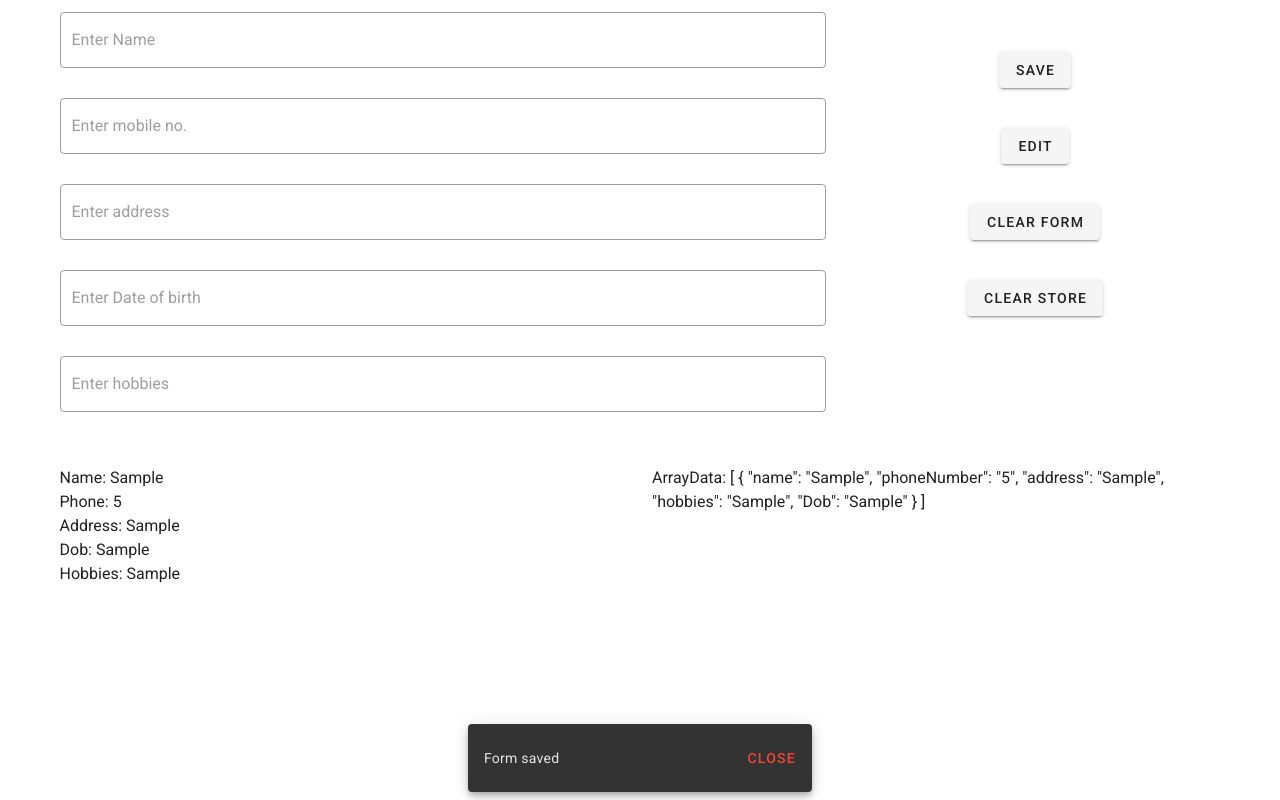
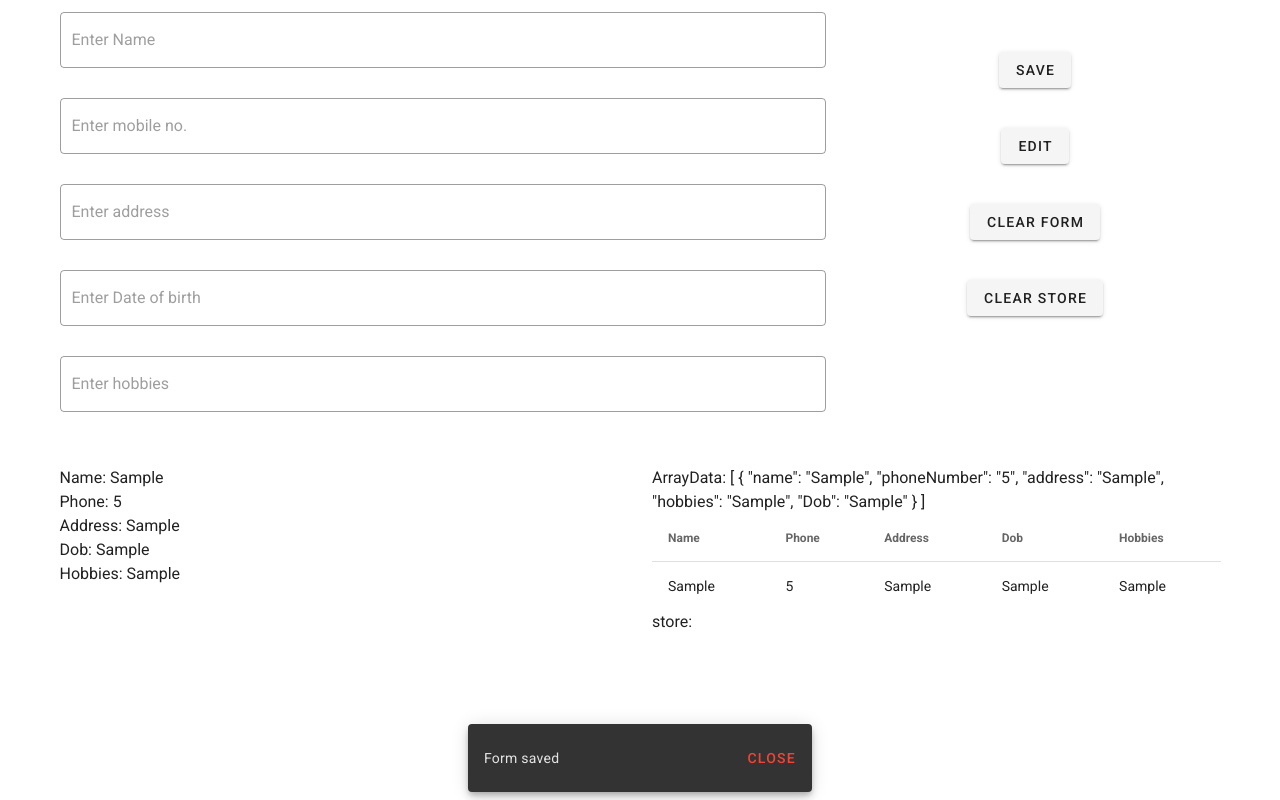
Before and after one commit to tya6ivue/FormByCrud, a Vue app: page / in a window 1280 px wide. Both pictures are taken after typing "Sample", "5", "Sample", "Sample", "Sample" into the empty fields and a click on the button "SAVE". Built offline with nearby package versions, Linux system fonts and the light colour scheme.

Commit message:
add local store with vuex store

```diff
--- a/src/components/Form.vue
+++ b/src/components/Form.vue
@@ -48,7 +48,7 @@
         </v-col>
       </v-row>
       <v-row>
-        <v-col cols="6"  secondary rounded-0>
+        <v-col cols="6">
           <div>Name: {{ getName }}</div>
           <div>Phone: {{ getPhoneNumber }}</div>
           <div>Address: {{ getAddress }}</div>
@@ -57,14 +57,38 @@
         </v-col>
         <v-col cols="6">
           <div>ArrayData: {{ formDataArray }}</div>
-          <div></div>
+
+          <v-simple-table>
+            <template v-slot:default>
+              <thead>
+                <tr>
+                  <th>Name</th>
+                  <th>Phone</th>
+                  <th>Address</th>
+                  <th>Dob</th>
+                  <th>Hobbies</th>
+                </tr>
+              </thead>
+
+              <tbody>
+                <tr v-for="(person, index) in formDataArray" :key="index">
+                  <td>{{ person.name }}</td>
+                  <td>{{ person.phoneNumber }}</td>
+                  <td>{{ person.address }}</td>
+                  <td>{{ person.Dob }}</td>
+                  <td>{{ person.hobbies }}</td>
+                </tr>
+              </tbody>
+            </template>
+          </v-simple-table>
+
+          <div>store: {{ StoreData }}</div>
         </v-col>
       </v-row>
     </v-container>
     <div class="text-center">
       <v-snackbar v-model="snackbar" :multi-line="multiLine">
-
-        {{snackBarMessage}}
+        {{ snackBarMessage }}
         <template v-slot:action="{ attrs }">
           <v-btn color="red" text v-bind="attrs" @click="snackbar = false">
             Close
@@ -89,8 +113,7 @@ export default {
       multiLine: true,
       snackbar: false,
       Checksnackbar: false,
-      SameValue: false,
-      snackBarMessage: ''
+      snackBarMessage: "",
     };
   },
   computed: {
@@ -102,6 +125,7 @@ export default {
       "getHobbies",
       "getDob",
       "formDataArray",
+      "StoreData",
     ]),
   },
 
@@ -114,19 +138,20 @@ export default {
       let checkHobbies = this.hobbies;
       let checkDob = this.Dob;
       if (checkName && checkPhone && checkAddress && checkHobbies && checkDob) {
-        let duplicatePresent = false
+        let duplicatePresent = false;
         if (this.formDataArray.length) {
-          this.formDataArray.forEach(el => {
+          this.formDataArray.forEach((el) => {
             if (el.name === checkName) {
-              duplicatePresent = true
+              duplicatePresent = true;
             }
           });
         }
         if (duplicatePresent) {
-          this.snackBarMessage = "Name already exist"
+          this.snackBarMessage = "Name already exist";
           this.snackbar = true;
           return;
         }
+
         let payload = {
           name: "",
           phoneNumber: "",
@@ -140,12 +165,13 @@ export default {
           (payload.address = this.address),
           (payload.hobbies = this.hobbies),
           (payload.Dob = this.Dob);
+
         await this.Formdata(payload);
         this.clearForm();
-        this.snackBarMessage = "Form saved"
+        this.snackBarMessage = "Form saved";
         this.snackbar = true;
       } else {
-        this.snackBarMessage = "Fields can't be empty"
+        this.snackBarMessage = "Fields can't be empty";
         this.snackbar = true;
       }
     },
@@ -167,8 +193,8 @@ export default {
     },
     async ClearStore() {
       await this.clearStoreData();
-      this.snackBarMessage = "Store cleared"
-        this.snackbar = true;
+      this.snackBarMessage = "Store cleared";
+      this.snackbar = true;
     },
   },
 };
--- a/src/store/modules/user.modules.js
+++ b/src/store/modules/user.modules.js
@@ -9,6 +9,10 @@ const state = {
 };
 
 const getters = {
+  StoreData() {
+    return state.stored;
+  },
+
   FormData() {
     return state.form;
   },
@@ -41,6 +45,11 @@ const mutations = {
     state.Dob = paylaod.Dob;
     state.hobbies = paylaod.hobbies;
     state.formData.push(paylaod);
+
+    localStorage.setItem("userDatacreD", JSON.stringify(paylaod));
+    let retrievedObject = localStorage.getItem("userDatacreD");
+    let stored = JSON.parse(retrievedObject);
+    console.log(stored);
   },
   CLEAR_STORE(state) {
     state.form = null;
```
